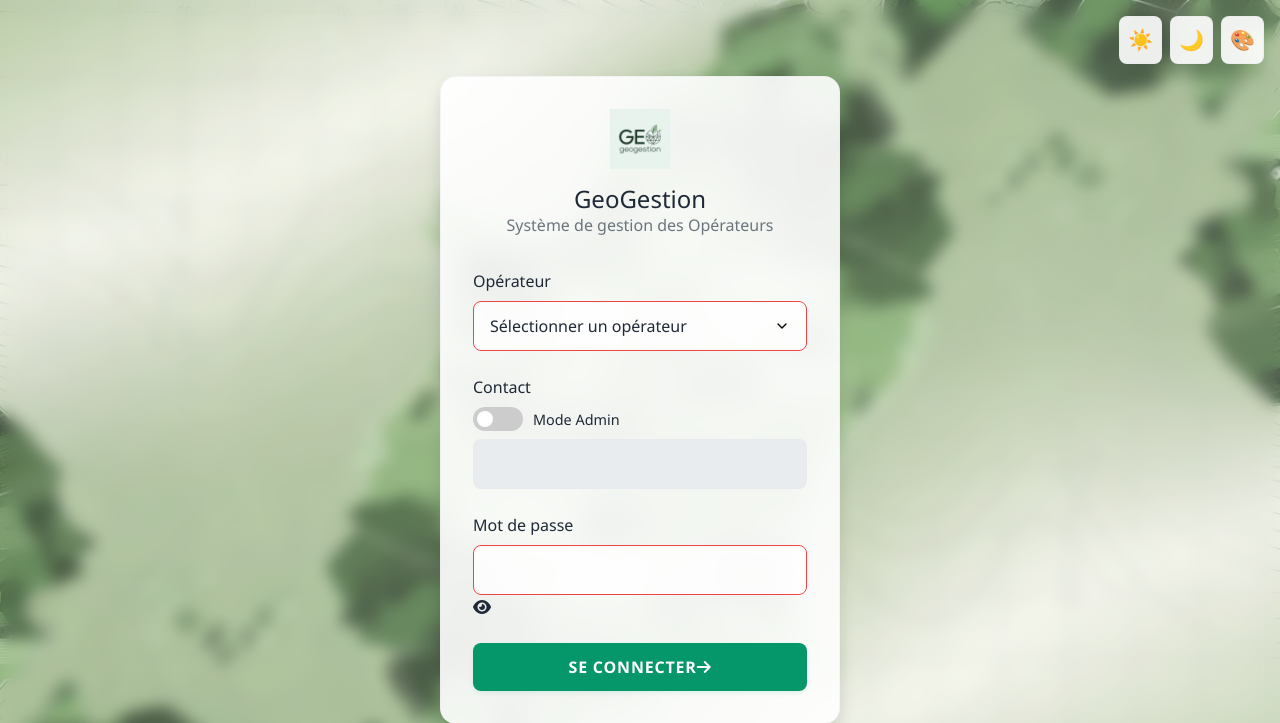
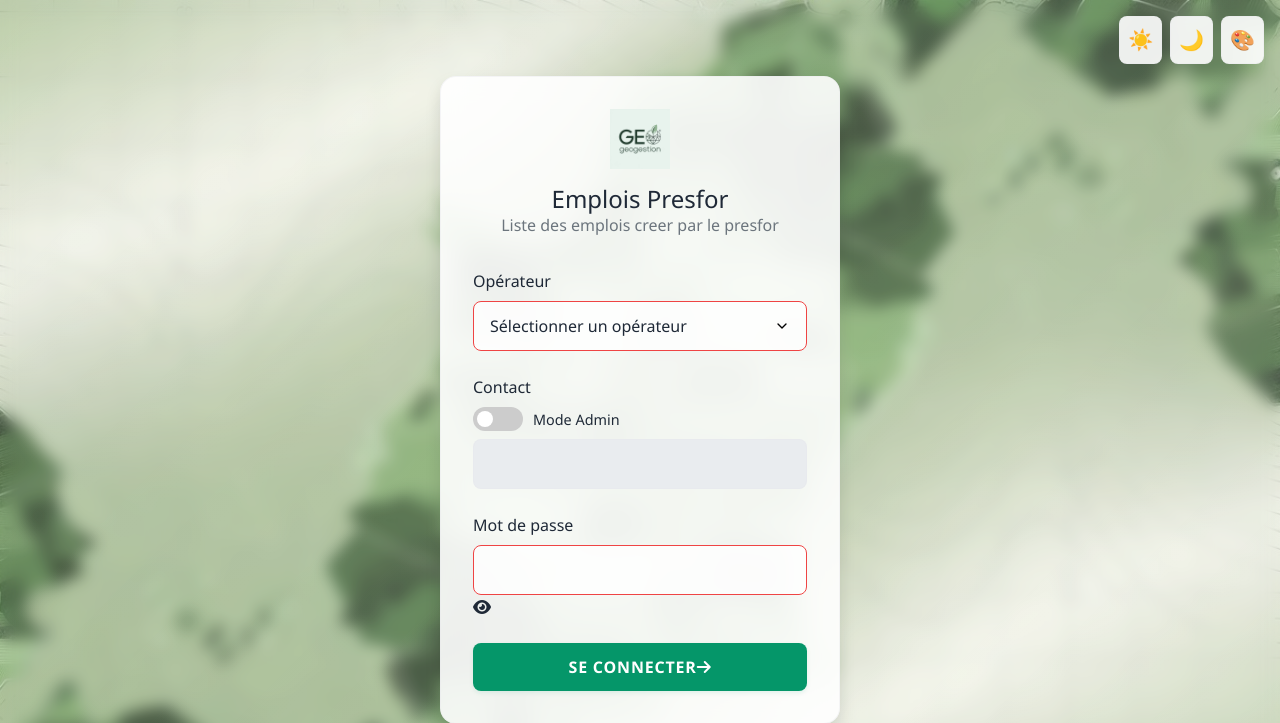
Before and after one commit to NabagaInzan/GeoGestion, a Flask app: page / in a window 1280 px wide. Shown: the top 723 px of the page. Run offline with Flask 3, Linux system fonts and the light colour scheme; data comes from the database, SQL or seed files in the repository.

Commit message:
Pre Deploy 5

```diff
--- a/templates/login.html
+++ b/templates/login.html
@@ -3,7 +3,7 @@
 <head>
     <meta charset="UTF-8">
     <meta name="viewport" content="width=device-width, initial-scale=1.0">
-    <title>GeoGestion - AFOR</title>
+    <title>Emplois Presfor - AFOR</title>
     <link rel="icon" type="image/x-icon" href="{{ url_for('static', filename='images/favicon.ico') }}">
     <link href="https://cdn.jsdelivr.net/npm/bootstrap@5.1.3/dist/css/bootstrap.min.css" rel="stylesheet">
     <link rel="stylesheet" href="https://cdnjs.cloudflare.com/ajax/libs/font-awesome/6.0.0/css/all.min.css">
@@ -306,8 +306,8 @@
         <div class="login-container">
             <div class="logo-container">
                 <img src="{{ url_for('static', filename='images/afor-logo.jpeg') }}" alt="AFOR Logo" class="img-fluid">
-                <h1>GeoGestion</h1>
-                <p class="text-muted">Système de gestion des Opérateurs</p>
+                <h1>Emplois Presfor</h1>
+                <p class="text-muted">Liste des emplois creer par le presfor</p>
             </div>
 
             {% with messages = get_flashed_messages(with_categories=true) %}
```
